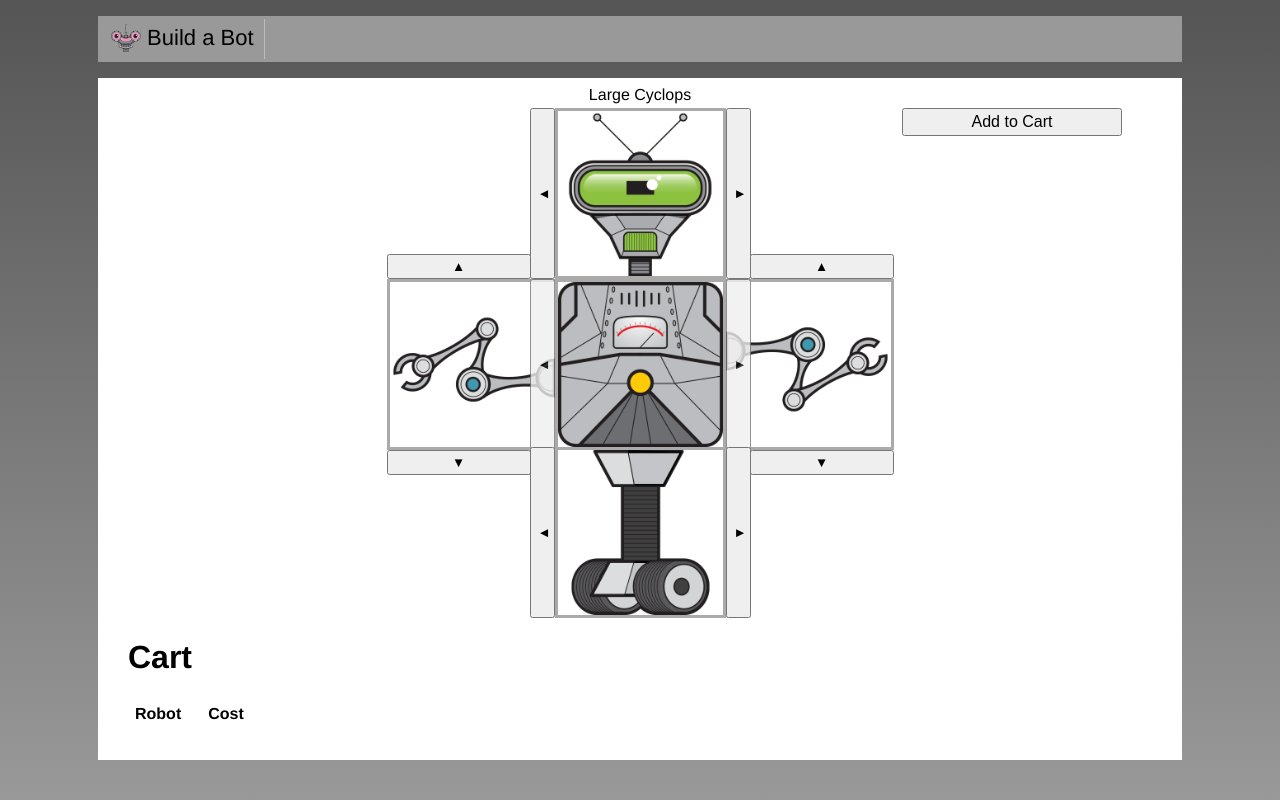
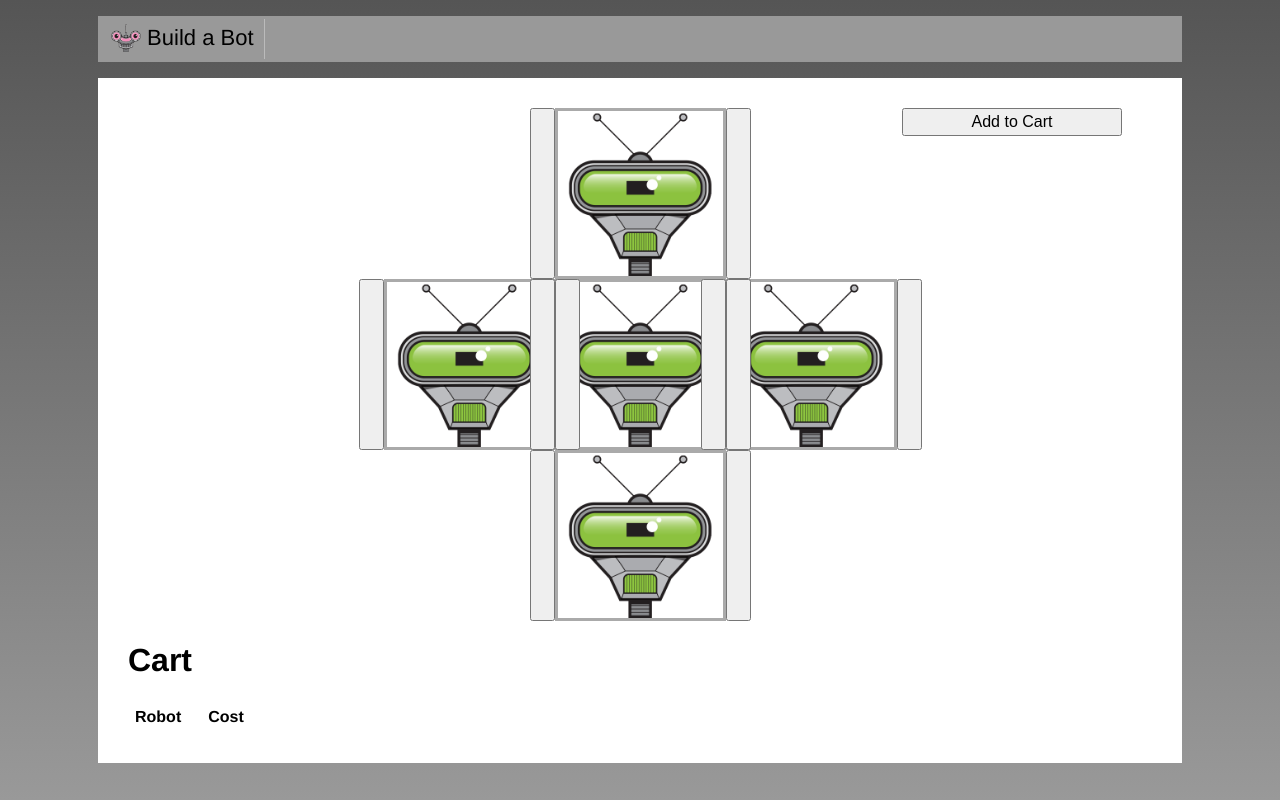
Before and after one commit to BrenoBaronte/vuei, a Vue app in the folder build-a-bot/: page / in a window 1280 px wide. Built offline with nearby package versions, Linux system fonts and the light colour scheme.

Commit message:
creating child components

```diff
--- /dev/null
+++ b/build-a-bot/src/build/PartSelector.vue
@@ -0,0 +1,163 @@
+<template>
+  <div class="part">
+    <img :src="selectedPart.src" title="arm" />
+    <button @click="selectPreviousPart()" class="prev-selector"></button>
+    <button @click="selectNextPart()" class="next-selector"></button>
+    <span class="sale" v-show="selectedPart.onSale">Sale!</span>
+  </div>
+</template>
+
+<script>
+import availableParts from '../data/parts';
+
+const parts = availableParts.heads;
+
+function getPreviousValidIndex(index, length) {
+  const deprecatedIndex = index - 1;
+  return deprecatedIndex < 0 ? length - 1 : deprecatedIndex;
+}
+
+function getNextValidIndex(index, length) {
+  const incrementedIndex = index + 1;
+  return incrementedIndex > length - 1 ? 0 : incrementedIndex;
+}
+
+export default {
+  data() {
+    return { selectedPartIndex: 0 };
+  },
+  computed: {
+    selectedPart() {
+      return parts[this.selectedPartIndex];
+    },
+  },
+  methods: {
+    selectNextPart() {
+      this.selectedPartIndex = getNextValidIndex(
+        this.selectedPartIndex,
+        parts.length,
+      );
+    },
+    selectPreviousPart() {
+      this.selectedPartIndex = getPreviousValidIndex(
+        this.selectedPartIndex,
+        parts.length,
+      );
+    },
+  },
+};
+</script>
+
+<style scoped>
+.part {
+  position: relative;
+  width: 165px;
+  height: 165px;
+  border: 3px solid #aaa;
+}
+.sale {
+  position: absolute;
+  bottom: 5px;
+  right: 5px;
+  color: white;
+  background-color: red;
+  padding: 3px;
+}
+.part-title {
+  position: absolute;
+  width: 100%;
+  text-align: center;
+  font-size: 18px;
+  color: red;
+  padding-top: 5px;
+  top: -25px;
+}
+.part img {
+  width: 165px;
+}
+.top {
+  border-bottom: none;
+}
+.left {
+  border-right: none;
+}
+.right {
+  border-left: none;
+}
+.bottom {
+  border-top: none;
+}
+.left img {
+  transform: rotate(-90deg);
+}
+.right img {
+  transform: rotate(90deg);
+}
+.prev-selector {
+  position: absolute;
+  z-index: 1;
+  top: -3px;
+  left: -28px;
+  width: 25px;
+  height: 171px;
+}
+.next-selector {
+  position: absolute;
+  z-index: 1;
+  top: -3px;
+  right: -28px;
+  width: 25px;
+  height: 171px;
+}
+.left .prev-selector:after,
+.right .prev-selector:after {
+  content: "\25B2";
+}
+.left .next-selector:after,
+.right .next-selector:after {
+  content: "\25BC";
+}
+.top .prev-selector:after,
+.bottom .prev-selector:after,
+.center .prev-selector:after {
+  content: "\25C4";
+}
+.top .next-selector:after,
+.bottom .next-selector:after,
+.center .next-selector:after {
+  content: "\25BA";
+}
+.center .prev-selector,
+.center .next-selector {
+  opacity: 0.8;
+}
+.left .prev-selector {
+  top: -28px;
+  left: -3px;
+  width: 144px;
+  height: 25px;
+}
+.left .next-selector {
+  top: auto;
+  bottom: -28px;
+  left: -3px;
+  width: 144px;
+  height: 25px;
+}
+.right .prev-selector {
+  top: -28px;
+  left: 24px;
+  width: 144px;
+  height: 25px;
+}
+.right .next-selector {
+  top: auto;
+  bottom: -28px;
+  left: 24px;
+  width: 144px;
+  height: 25px;
+}
+.highlight {
+  border: 1px solid red;
+}
+</style>
--- a/build-a-bot/src/build/RobotBuilder.vue
+++ b/build-a-bot/src/build/RobotBuilder.vue
@@ -1,40 +1,21 @@
+
 <template>
   <div class="content">
     <button class="add-to-cart" @click="addToCart()">Add to Cart</button>
     <div class="top-row">
-      <div :class="[saleBorderClass, 'top', 'part']">
-        <div class="robot-name">
-              {{ selectedRobot.head.title}}
+        <!-- <div class="robot-name">
+          {{ selectedRobot.head.title }}
           <span v-if="selectedRobot.head.onSale" class="sale">Sale!</span>
-        </div>
-        <img :src="selectedRobot.head.src" title="head"/>
-        <button @click="selectPreviousHead()" class="prev-selector">&#9668;</button>
-        <button @click="selectNextHead()" class="next-selector">&#9658;</button>
-      </div>
+        </div> -->
+      <PartSelector />
     </div>
     <div class="middle-row">
-      <div class="left part">
-        <img :src="selectedRobot.leftArm.src" title="left arm"/>
-        <button @click="selectPreviousLeftArm()" class="prev-selector">&#9650;</button>
-        <button @click="selectNextLeftArm()" class="next-selector">&#9660;</button>
-      </div>
-      <div class="center part">
-        <img :src="selectedRobot.torso.src" title="left arm"/>
-        <button @click="selectPreviousTorso()" class="prev-selector">&#9668;</button>
-        <button @click="selectPreviousTorso()" class="next-selector">&#9658;</button>
-      </div>
-      <div class="right part">
-        <img :src="selectedRobot.rightArm.src" title="left arm"/>
-        <button @click="selectPreviousRightArm()" class="prev-selector">&#9650;</button>
-        <button @click="selectPreviousRightArm()" class="next-selector">&#9660;</button>
-      </div>
+      <PartSelector />
+      <PartSelector />
+      <PartSelector />
     </div>
     <div class="bottom-row">
-      <div class="bottom part">
-        <img :src="selectedRobot.base.src" title="left arm"/>
-        <button @click="selectPreviousBase()" class="prev-selector">&#9668;</button>
-        <button @click="selectPreviousBase()" class="next-selector">&#9658;</button>
-      </div>
+     <PartSelector />
     </div>
     <div>
       <h1>Cart</h1>
@@ -47,8 +28,8 @@
         </thead>
         <tbody>
           <tr v-for="(robot, index) in cart" :key="index">
-                    <td>{{robot.head.title}}</td>
-                    <td class="cost">{{robot.cost}}</td>
+            <td>{{ robot.head.title }}</td>
+            <td class="cost">{{ robot.cost }}</td>
           </tr>
         </tbody>
       </table>
@@ -59,28 +40,24 @@
 <script>
 import availableParts from '../data/parts';
 import createdHookMixin from './created-hook-mixin';
-
-function getPreviousValidIndex(index, length) {
-  const deprecatedIndex = index - 1;
-  return deprecatedIndex < 0 ? length - 1 : deprecatedIndex;
-}
-
-function getNextValidIndex(index, length) {
-  const incrementedIndex = index + 1;
-  return incrementedIndex > length - 1 ? 0 : incrementedIndex;
-}
+import PartSelector from './PartSelector.vue';
 
 export default {
   name: 'RobotBuilder',
+  components: {
+    PartSelector,
+  },
   data() {
     return {
       availableParts,
       cart: [],
-      selectedHeadIndex: 0,
-      selectedLeftArmIndex: 0,
-      selectedTorsoIndex: 0,
-      selectedRightArmIndex: 0,
-      selectedBaseIndex: 0,
+      selectedRobot: {
+        head: {},
+        leftArm: {},
+        torso: {},
+        rightArm: {},
+        base: {},
+      },
     };
   },
   mixins: [createdHookMixin],
@@ -91,16 +68,8 @@
     headBorderStyle() {
       return {
         border: this.selectedRobot.head.onSale
-          ? '3px solid red' : '3px solid #aaa',
-      };
-    },
-    selectedRobot() {
-      return {
-        head: availableParts.heads[this.selectedHeadIndex],
-        leftArm: availableParts.arms[this.selectedLeftArmIndex],
-        torso: availableParts.torsos[this.selectedTorsoIndex],
-        rightArm: availableParts.arms[this.selectedRightArmIndex],
-        base: availableParts.bases[this.selectedBaseIndex],
+          ? '3px solid red'
+          : '3px solid #aaa',
       };
     },
   },
@@ -114,66 +83,6 @@
         + robot.base.cost;
       this.cart.push(Object.assign({}, robot, { cost }));
     },
-    selectNextHead() {
-      this.selectedHeadIndex = getNextValidIndex(
-        this.selectedHeadIndex,
-        availableParts.heads.length,
-      );
-    },
-    selectPreviousHead() {
-      this.selectedHeadIndex = getPreviousValidIndex(
-        this.selectedHeadIndex,
-        availableParts.heads.length,
-      );
-    },
-    selectNextLeftArm() {
-      this.selectedLeftArmIndex = getNextValidIndex(
-        this.selectedLeftArmIndex,
-        availableParts.arms.length,
-      );
-    },
-    selectPreviousLeftArm() {
-      this.selectedLeftArmIndex = getPreviousValidIndex(
-        this.selectedLeftArmIndex,
-        availableParts.arms.length,
-      );
-    },
-    selectNextTorso() {
-      this.selectedTorsoIndex = getNextValidIndex(
-        this.selectedTorsoIndex,
-        availableParts.torsos.length,
-      );
-    },
-    selectPreviousTorso() {
-      this.selectedTorsoIndex = getPreviousValidIndex(
-        this.selectedTorsoIndex,
-        availableParts.torsos.length,
-      );
-    },
-    selectNextRightArm() {
-      this.selectedRightArmIndex = getNextValidIndex(
-        this.selectedRightArmIndex,
-        availableParts.arms.length,
-      );
-    },
-    selectPreviousRightArm() {
-      this.selectedRightArmIndex = getPreviousValidIndex(
-        this.selectedRightArmIndex,
-        availableParts.arms.length,
-      );
-    },
-    selectNextBase() {
-      this.selectedBaseIndex = getNextValidIndex(
-        this.selectedBaseIndex,
-        availableParts.bases.length,
-      );
-    },
-    selectPreviousBase() {
-      this.selectedBaseIndex = getPreviousValidIndex(
-        this.selectedBaseIndex,
-        availableParts.bases.length,
-      );
-    },
   },
 };
 </script>
@@ -181,25 +90,25 @@
 <style lang="scss" scoped>
 .part {
   position: relative;
-  width:165px;
-  height:165px;
+  width: 165px;
+  height: 165px;
   border: 3px solid #aaa;
 }
 .part {
   img {
-  width:165px;
+    width: 165px;
   }
 }
 .top-row {
-  display:flex;
+  display: flex;
   justify-content: space-around;
 }
 .middle-row {
-  display:flex;
+  display: flex;
   justify-content: center;
 }
 .bottom-row {
-  display:flex;
+  display: flex;
   justify-content: space-around;
   border-top: none;
 }
@@ -223,7 +132,7 @@
 }
 .prev-selector {
   position: absolute;
-  z-index:1;
+  z-index: 1;
   top: -3px;
   left: -28px;
   width: 25px;
@@ -231,14 +140,15 @@
 }
 .next-selector {
   position: absolute;
-  z-index:1;
+  z-index: 1;
   top: -3px;
   right: -28px;
   width: 25px;
   height: 171px;
 }
-.center .prev-selector, .center .next-selector {
-  opacity:0.8;
+.center .prev-selector,
+.center .next-selector {
+  opacity: 0.8;
 }
 .left .prev-selector {
   top: -28px;
@@ -288,7 +198,8 @@
   padding: 3px;
   font-size: 16px;
 }
-td, th {
+td,
+th {
   text-align: left;
   padding: 5px;
   padding-right: 20px;
```
Lines whose indentation alone changed are shown as unchanged.
